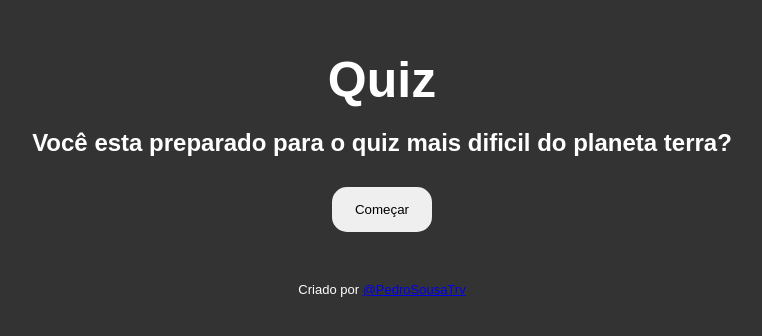
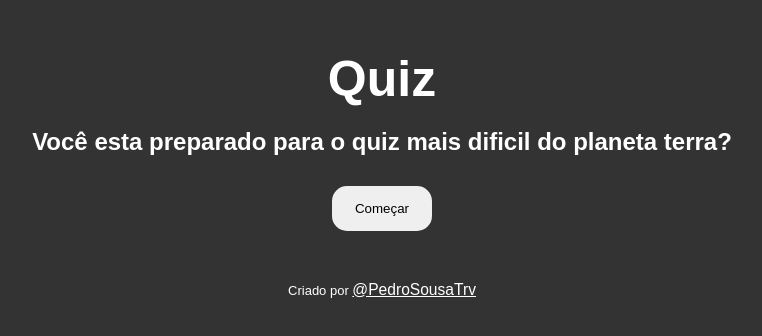
Before and after one commit to PedroSousaTrv/QUIZ-Impossivel, a plain HTML site: page index.html in a window 1280 px wide. Shown: the part 236-572 px from the top of the page, without its empty margins (258-1020 px from the left). Drawn offline with Linux system fonts and the light colour scheme.

Commit message:
Update style.css

```diff
--- a/style.css
+++ b/style.css
@@ -143,3 +143,8 @@ footer {
     color: #FFF;
     font-size: 13px;
 }
+
+footer a{
+    color: #FFF;
+    font-size: larger ;
+}
```
